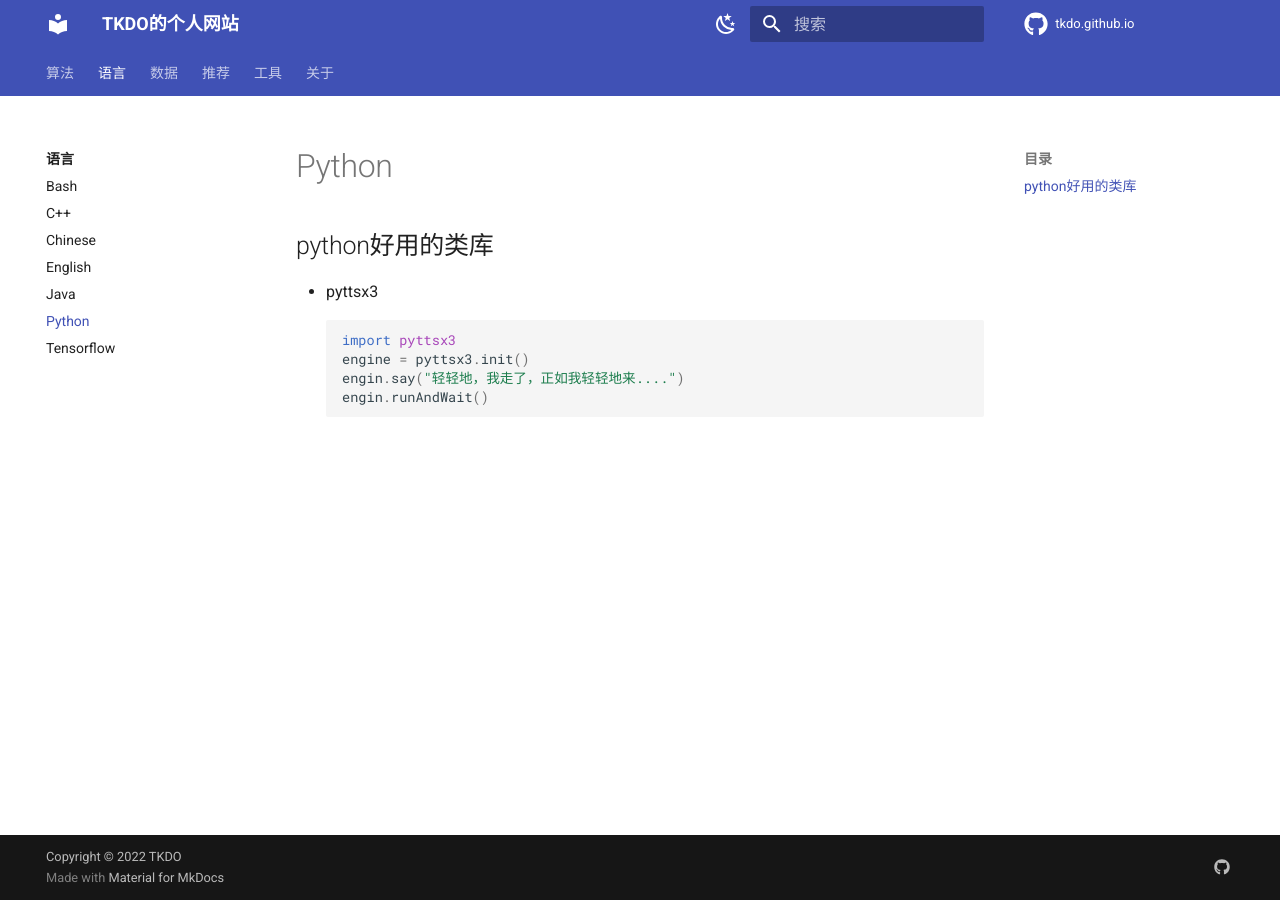
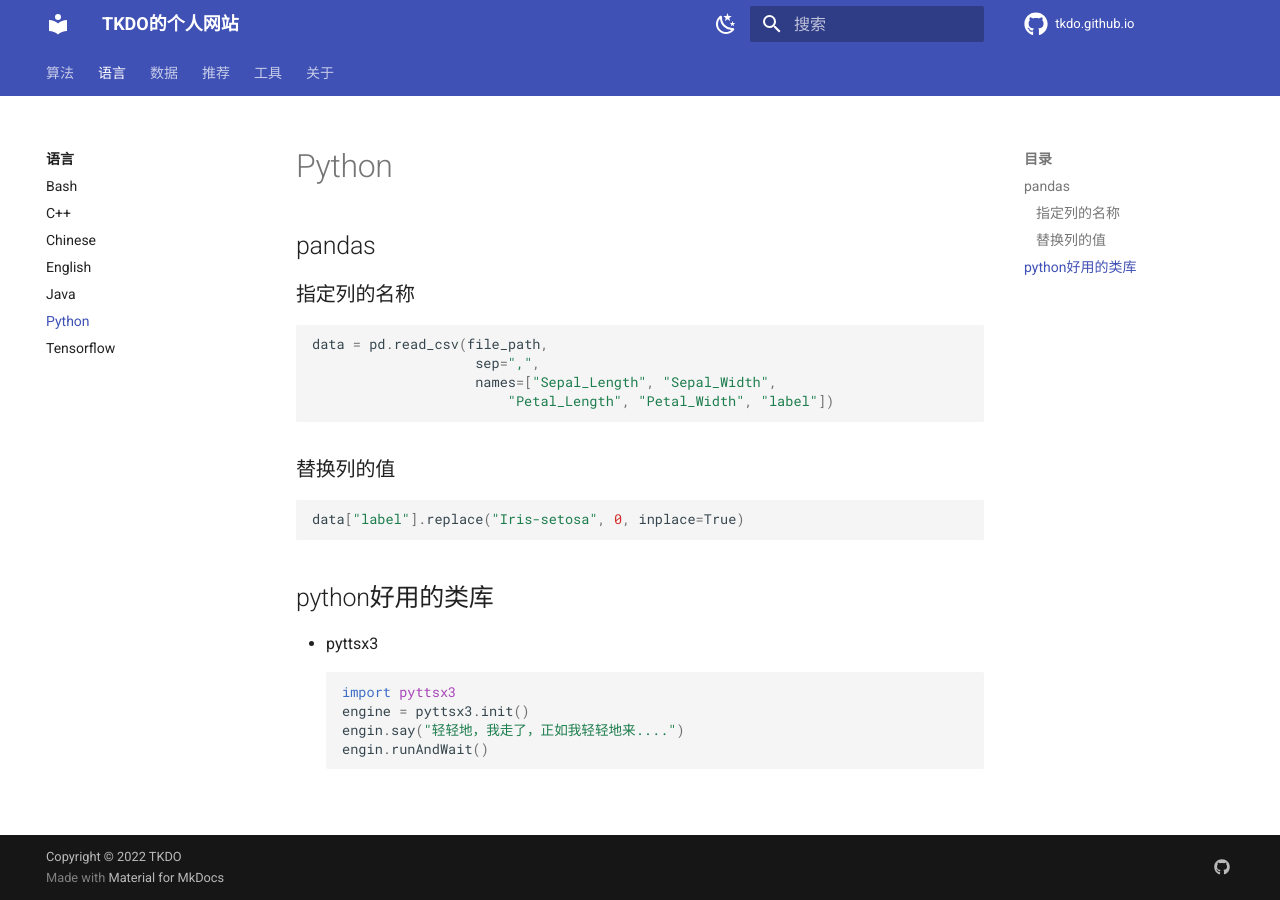
Before and after one commit to tkdo/tkdo.github.io, an MkDocs documentation site: the page built from docs/language/python.md, in a window 1280 px wide. Built offline with MkDocs 1.6.1 and Material for MkDocs 9.7.7, drawn with Linux system fonts in a browser that asks for light colours; comment, search, counter and statistics services are not loaded.

Commit message:
pandas common usage

````diff
--- a/docs/language/python.md
+++ b/docs/language/python.md
@@ -1,5 +1,15 @@
-
-
+## pandas
+### 指定列的名称
+```python
+data = pd.read_csv(file_path,
+                    sep=",",
+                    names=["Sepal_Length", "Sepal_Width",
+                        "Petal_Length", "Petal_Width", "label"])
+```
+### 替换列的值
+```python
+data["label"].replace("Iris-setosa", 0, inplace=True)
+```
 
 ## python好用的类库
 - pyttsx3
````
